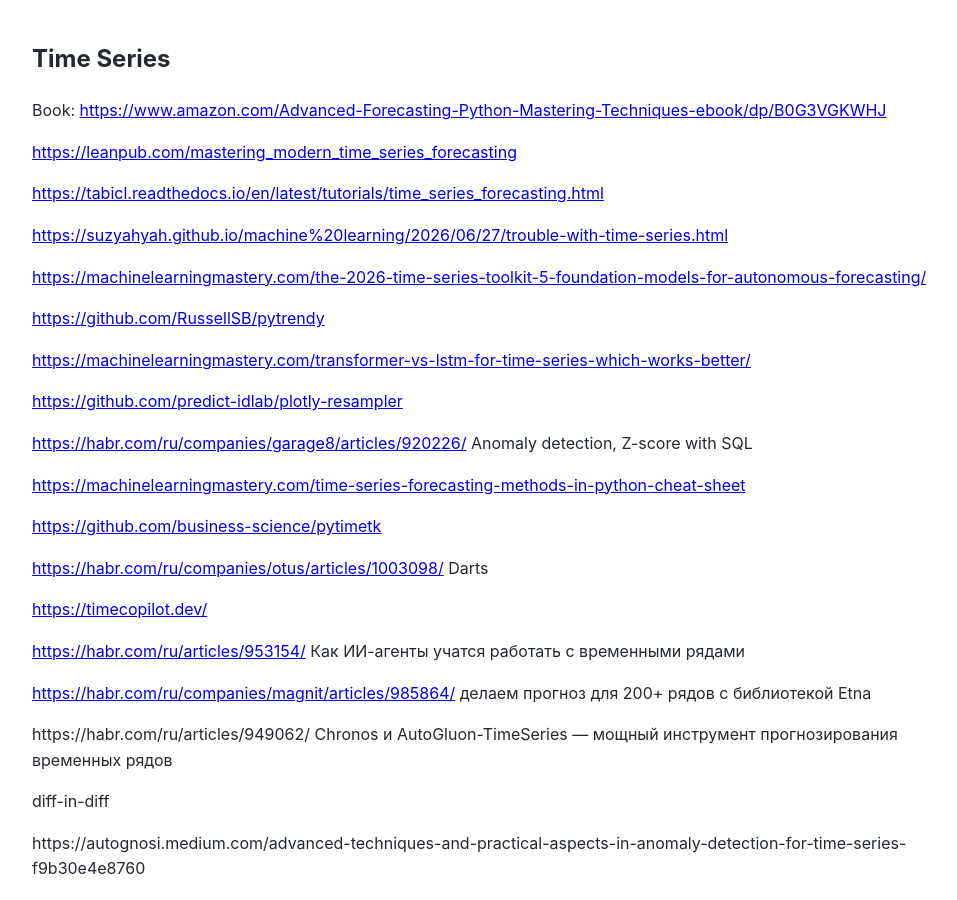
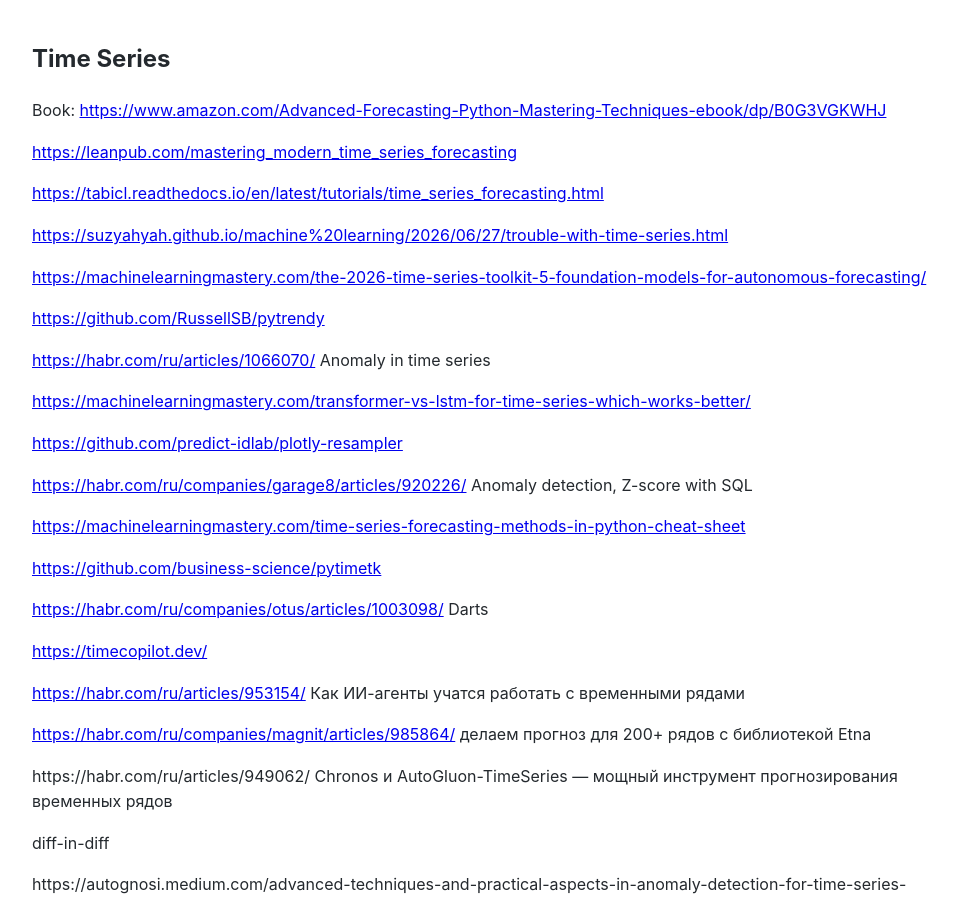
Before and after one commit to Michael-Lubinsky/michael-lubinsky.github.com, a Jekyll site: the page built from timeseries/timeseries.md, in a window 1280 px wide and 900 px high. Shown: the whole window, without its empty margins (158-1115 px from the left). Built offline with Jekyll 4.4.1, drawn with Linux system fonts in a browser that asks for light colours; our own code applies the rules of GitHub Pages for plain Markdown files.

Commit message:
Update timeseries.md

```diff
--- a/timeseries/timeseries.md
+++ b/timeseries/timeseries.md
@@ -10,6 +10,8 @@
 <https://machinelearningmastery.com/the-2026-time-series-toolkit-5-foundation-models-for-autonomous-forecasting/>
 
 <https://github.com/RussellSB/pytrendy>
+
+<https://habr.com/ru/articles/1066070/> Anomaly in time series
 
 <https://machinelearningmastery.com/transformer-vs-lstm-for-time-series-which-works-better/>
 
```
